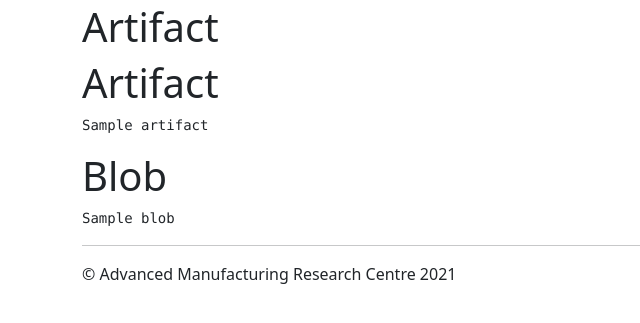
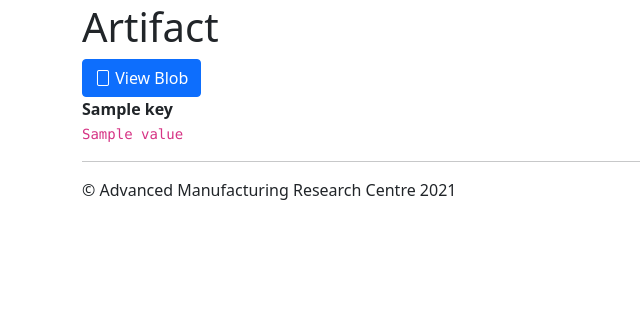
Before and after one commit to Joe-Heffer-Shef/owast, a Flask app: template owast/blueprints/artifact/templates/artifact/detail.html in a window 1280 px wide. Shown: the part 53-376 px from the top of the page, without its empty margins (0-640 px from the left). Run offline with Flask 2, Linux system fonts and the light colour scheme; the template is opened without the code that fills it: most values are stand-ins (such as "Sample title", 1, 10 or a date in 2020); some libraries are stand-ins or nearby versions.

Commit message:
add some nice views for containers and blobs

```diff
--- a/owast/blueprints/artifact/templates/artifact/detail.html
+++ b/owast/blueprints/artifact/templates/artifact/detail.html
@@ -1,12 +1,14 @@
 {% extends "layout.html" %}
 {% set title = 'Artifact' %}
 {% block content %}
-<h1>Artifact</h1>
-<pre>
-{{ artifact }}
-</pre>
-<h1>Blob</h1>
-<pre>
-{{ blob }}
-</pre>
+<a class="btn btn-primary" href="{{ url_for('blob.detail', container=artifact.container, blob=artifact.name) }}">
+    <i class="bi bi-file"></i>
+    View Blob
+</a>
+<dl>
+{% for key, value in artifact.items() if not key.startswith('_') %}
+    <dt>{{ key }}</dt>
+    <dd><code>{{ value }}</code></dd>
+{% endfor %}
+</dl>
 {% endblock %}
--- a/owast/blueprints/blob/templates/blob/detail.html
+++ b/owast/blueprints/blob/templates/blob/detail.html
@@ -2,6 +2,10 @@
 {% set title = 'Blob' %}
 {% set icon = 'file' %}
 {% block content %}
+<a class="btn btn-primary" href="{{ url_for('container.detail', container=blob.container) }}">
+    <i class="bi bi-folder"></i>
+    View Container
+</a>
 <dl>
 {% for key, value in blob.items() %}
     <dt>{{ key }}</dt>
--- a/owast/blueprints/experiment/templates/experiment/list.html
+++ b/owast/blueprints/experiment/templates/experiment/list.html
@@ -1,5 +1,6 @@
 {% extends "layout.html" %}
 {% set title = 'Experiments' %}
+{% set icon = 'align-bottom' %}
 {% block content %}
 <a class="btn btn-primary" href="{{ url_for('experiment.create') }}">
     <i class="bi bi-plus-circle-fill"></i>
@@ -8,6 +9,7 @@
 <ul>
     {% for experiment in experiments %}
     <li>
+        <i class="bi bi-align-bottom"></i>
         <a href="{{ url_for('experiment.detail', experiment_id=experiment.experiment_id) }}">
             {{ experiment.experiment_id }}</a>
         <a href="{{ url_for('experiment.delete', experiment_id=experiment.experiment_id) }}">
```
Also changed, not shown: owast/blueprints/artifact/views.py (+28 -13 lines), owast/blueprints/container/views.py (+13 -4 lines), owast/blueprints/experiment/templates/experiment/detail.html (+17 -3 lines).
